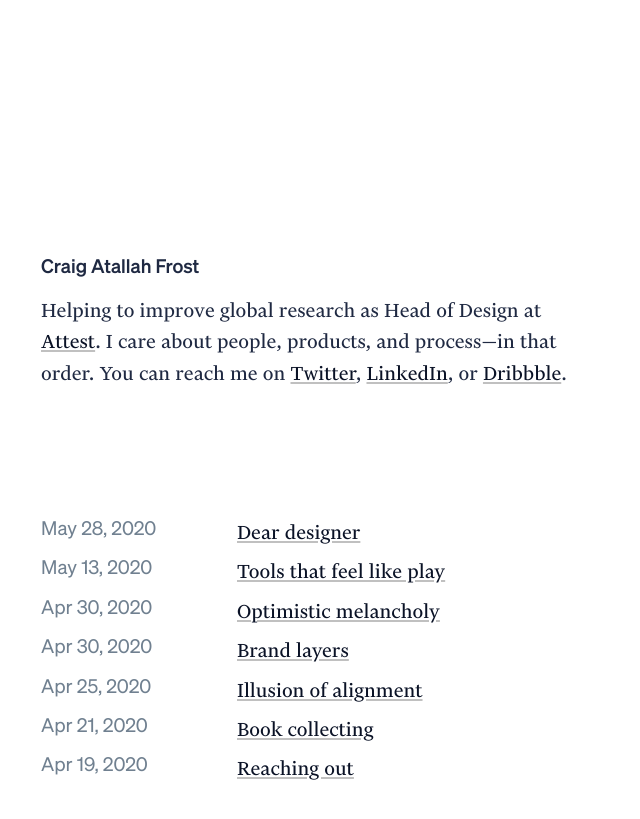
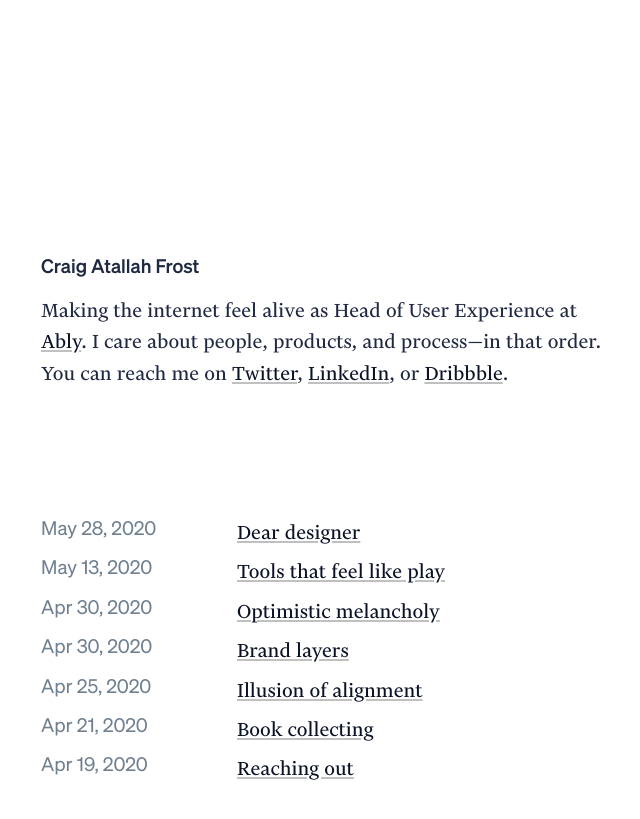
Before and after one commit to craigthomasfrost/cfdesigner.github.io, a Jekyll site: the page built from index.md, in a window 1280 px wide. Shown: the top 819 px of the page, without its empty margins (317-957 px from the left). Built offline with Jekyll 4.4.1, drawn with Linux system fonts in a browser that asks for light colours; some web fonts are replaced.

Commit message:
Update index.md

```diff
--- a/index.md
+++ b/index.md
@@ -3,7 +3,7 @@ layout: default
 title: Home
 ---
 <h1 class="home-heading">Craig Atallah Frost</h1>
-<p>Helping to improve global research as Head of Design at <a href="https://www.askattest.com/">Attest</a>. I care about people, products, and process—in that order. You can reach me on <a href="https://twitter.com/atallahfrost">Twitter</a>, <a href="https://www.linkedin.com/in/craigtfrost/">LinkedIn</a>, or <a href="https://dribbble.com/_ctf">Dribbble</a>.</p>
+<p>Making the internet feel alive as Head of User Experience at <a href="https://ably.com/">Ably</a>. I care about people, products, and process—in that order. You can reach me on <a href="https://twitter.com/atallahfrost">Twitter</a>, <a href="https://www.linkedin.com/in/craigtfrost/">LinkedIn</a>, or <a href="https://dribbble.com/_ctf">Dribbble</a>.</p>
 
 <ul class="post-list">
 {% for post in site.posts %}
```
